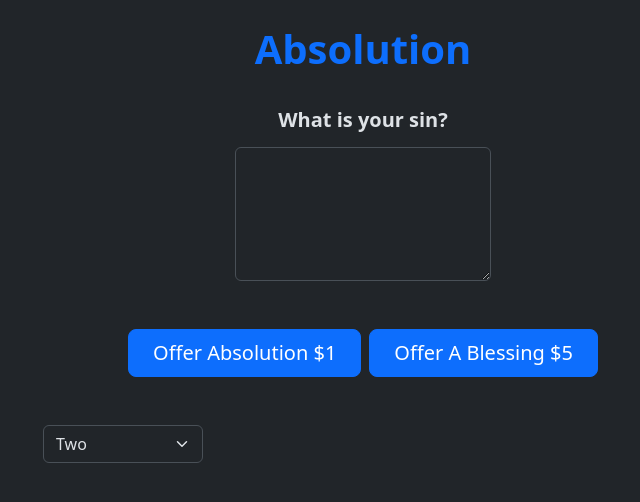
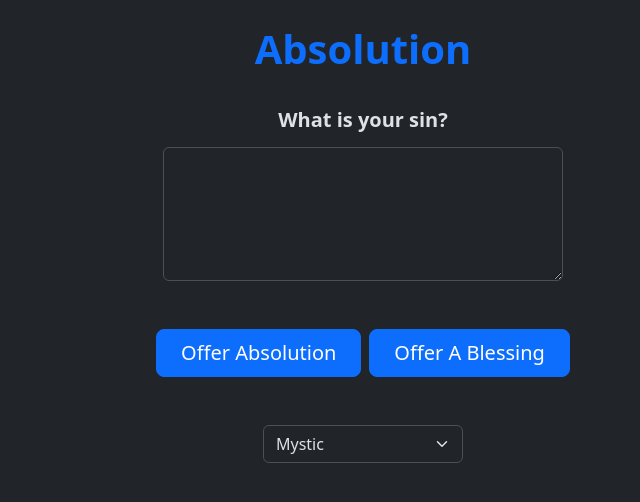
Before and after one commit to CowboyAl/iAbsolve, a Flask app: page / in a window 1280 px wide. Shown: the part 215-717 px from the top of the page, without its empty margins (277-917 px from the left). Run offline with Flask 2, Linux system fonts and the light colour scheme; some libraries are stand-ins or nearby versions.

Commit message:
full function

```diff
--- a/app.py
+++ b/app.py
@@ -1,5 +1,5 @@
 import os
-
+from getResponse import getResponse
 from flask import (Flask, redirect, render_template, request,
                    send_from_directory, url_for)
 
@@ -19,17 +19,33 @@ def favicon():
 @app.route('/hello', methods=['POST'])
 def hello():
    name = request.form.get('name')
-   button = request.form.get('button_id')
+   type = request.form.get('button_id')
    denomination = request.form.get('denomination')
 
-   print('Request for hello page received with name=%s' % name)
-   print('Request for hello page received with button=%s' % button)
-   print('Request for hello page received with denomination=%s' % denomination)
+   #print('Request for hello page received with name=%s' % name)
+   #print('Request for hello page received with button=%s' % type)
+   #print('Request for hello page received with denomination=%s' % denomination)
 
+   res = getResponse(name, denomination, type)
+
+   res = res.replace("\n", "<br>")
+
+   #for i in range(200):
+   #    print (res[i] + ", " +str(ord(res[i])))
+
+
+   #res2 = res.replace("\n", "<br>")
+
+   #print(res2)
+
+   if type == "blessing":
+       heading = "Here is your blessing"
+   else:
+       heading = "Here is your absolution"
 
    if name:
 
-       return render_template('hello.html', name = name)
+       return render_template('hello.html',heading=heading, name = res)
    else:
        print('Request for hello page received with no name or blank name -- redirecting')
        return redirect(url_for('index'))
--- a/templates/index.html
+++ b/templates/index.html
@@ -45,26 +45,29 @@
               class="form-control"
               id="name"
               name="name"
-              style="max-width: 256px"
+              style="max-width: 400px"
               rows="5"
             ></textarea>
           </div>
           <div class="d-grid gap-2 d-sm-flex justify-content-sm-center my-5">
-            <button type="submit" name="button_id" id="absolution" value="abs" class="btn btn-primary btn-lg px-4 gap-3">
-              Offer Absolution $1
+            <button type="submit" name="button_id" id="absolution" value="absolution" class="btn btn-primary btn-lg px-4 gap-3">
+              Offer Absolution
             </button>
 
-            <button type="submit" id="blessing" name="button_id" value="bls" class="btn btn-primary btn-lg px-4 gap-3">
-              Offer A Blessing $5
+            <button type="submit" id="blessing" name="button_id" value="blessing" class="btn btn-primary btn-lg px-4 gap-3">
+              Offer A Blessing
             </button>
           </div>
 
-          <div class="d-grid gap-2 d-sm-flex justify-content-sm-center w-25 my-5">
-          <select class="form-select" id="denomination" name="denomination" form-select-sm aria-label="Default select example">
-            <option selected>Two</option>
-            <option value="1">One</option>
-            <option value="2">Two</option>
-            <option value="3">Three</option>
+          <div class="row text-center justify-content-center">
+          <select class="form-select" id="denomination" name="denomination"
+           style="width:200px" form-select-sm aria-label="Default select example">
+            <option selected>Mystic</option>
+            <option value="Religious Leader">Any denomination</option>
+            <option value="Priest">Catholic</option>
+            <option value="Pastor">Protestant</option>
+            <option value="Rabbi">Jewish</option>
+            <option value="Mystic">Mystic</option>
           </select>
         </div>
 
```
Also changed, not shown: getResponse.py (added, +36 -0 lines), templates/hello.html (+31 -9 lines), static/images/sky.jpg (added), 1 other file.
